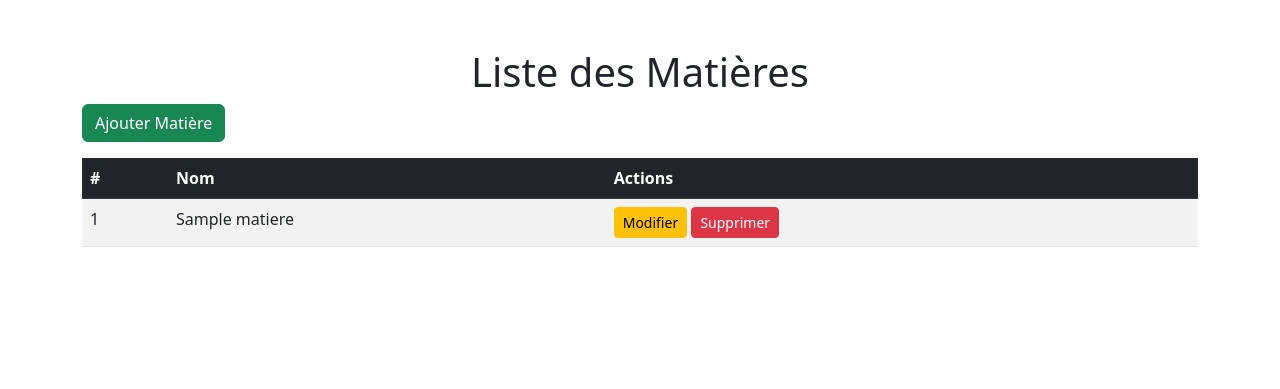
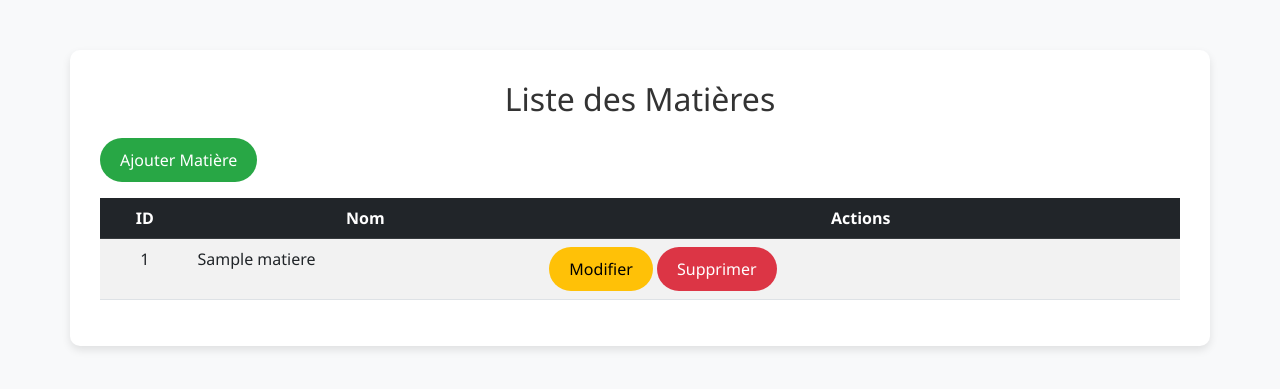
Before and after one commit to elqesbyy/myproject, a CodeIgniter 4 app: the page made by app/Views/matiere/index.php in a window 1280 px wide. Shown: the top 389 px of the page. Run offline with PHP 8.4 and a stand-in for CodeIgniter, Linux system fonts and the light colour scheme; the template is opened without the code that fills it: most values are stand-ins (such as "Sample title", 1, 10 or a date in 2020); some libraries are stand-ins or nearby versions.

Commit message:
Matiere_ views

```diff
--- a/app/Views/matiere/index.php
+++ b/app/Views/matiere/index.php
@@ -1,19 +1,71 @@
 <!DOCTYPE html>
-<html lang="en">
+<html lang="fr">
 <head>
     <meta charset="UTF-8">
     <meta name="viewport" content="width=device-width, initial-scale=1.0">
     <title>Liste des Matières</title>
     <link href="https://cdn.jsdelivr.net/npm/bootstrap@5.3.0/dist/css/bootstrap.min.css" rel="stylesheet">
+    <style>
+        body {
+            background-color: #f8f9fa;
+            font-family: 'Segoe UI', Tahoma, Geneva, Verdana, sans-serif;
+        }
+        .container {
+            margin-top: 50px;
+            background: #fff;
+            padding: 30px;
+            border-radius: 10px;
+            box-shadow: 0 4px 8px rgba(0, 0, 0, 0.1);
+        }
+        h1 {
+            text-align: center;
+            margin-bottom: 20px;
+            font-size: 2rem;
+            color: #333;
+        }
+        .table th {
+            text-align: center;
+        }
+        .btn {
+            font-size: 1rem;
+            padding: 10px 20px;
+            border-radius: 50px;
+            transition: background-color 0.3s ease, transform 0.2s ease;
+        }
+        .btn-success {
+            background-color: #28a745;
+            border: none;
+        }
+        .btn-success:hover {
+            background-color: #218838;
+            transform: scale(1.05);
+        }
+        .btn-warning {
+            background-color: #ffc107;
+            border: none;
+        }
+        .btn-warning:hover {
+            background-color: #e0a800;
+            transform: scale(1.05);
+        }
+        .btn-danger {
+            background-color: #dc3545;
+            border: none;
+        }
+        .btn-danger:hover {
+            background-color: #c82333;
+            transform: scale(1.05);
+        }
+    </style>
 </head>
 <body>
-<div class="container mt-5">
+<div class="container">
     <h1 class="text-center">Liste des Matières</h1>
     <a href="/matiere/create" class="btn btn-success mb-3">Ajouter Matière</a>
     <table class="table table-striped">
         <thead class="table-dark">
         <tr>
-            <th>#</th>
+            <th>ID</th>
             <th>Nom</th>
             <th>Actions</th>
         </tr>
@@ -21,11 +73,11 @@
         <tbody>
         <?php foreach ($matieres as $matiere): ?>
             <tr>
-                <td><?= esc($matiere['id']); ?></td>
+                <td class="text-center"><?= esc($matiere['id']); ?></td>
                 <td><?= esc($matiere['name']); ?></td>
                 <td>
                     <a href="/matiere/edit/<?= $matiere['id']; ?>" class="btn btn-warning btn-sm">Modifier</a>
-                    <a href="/matiere/delete/<?= $matiere['id']; ?>" class="btn btn-danger btn-sm" onclick="return confirm('Êtes-vous sûr ?');">Supprimer</a>
+                    <a href="/matiere/delete/<?= $matiere['id']; ?>" class="btn btn-danger btn-sm" onclick="return confirm('Êtes-vous sûr de vouloir supprimer cette matière ?');">Supprimer</a>
                 </td>
             </tr>
         <?php endforeach; ?>
```
